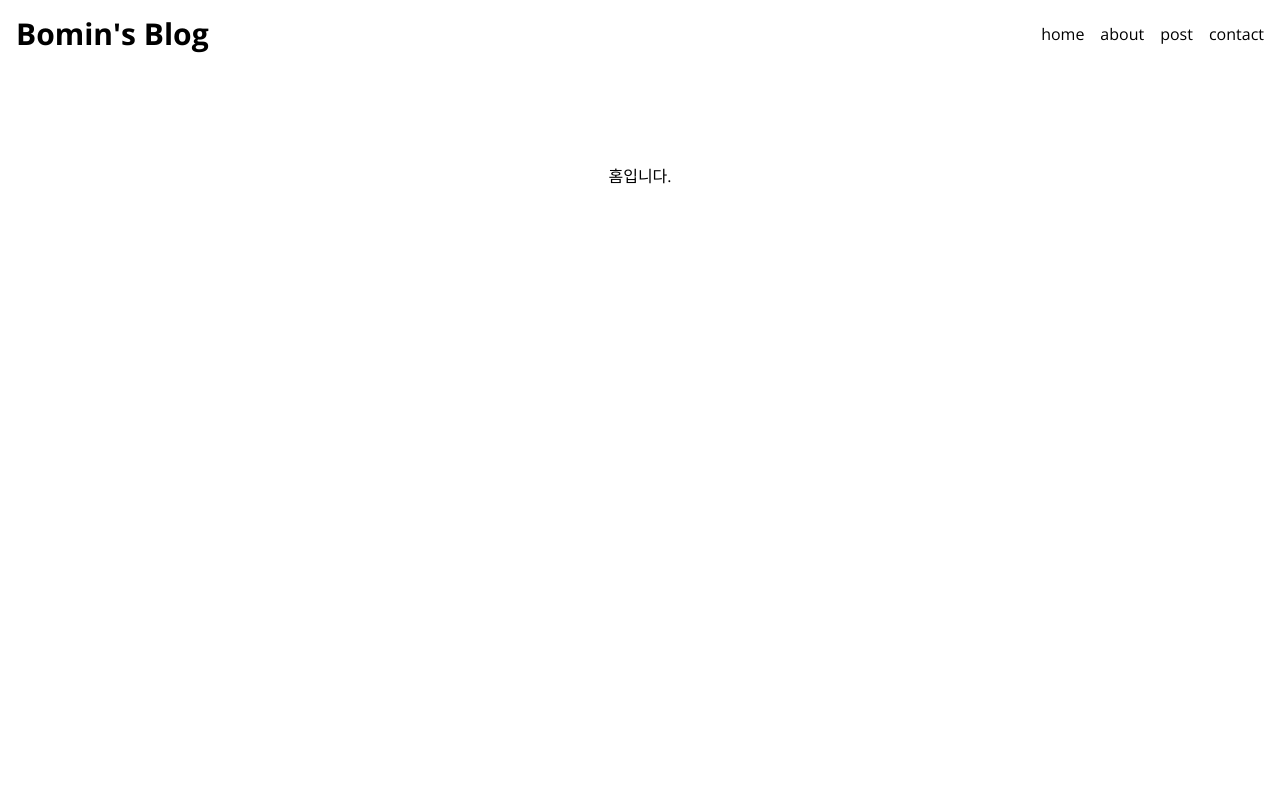
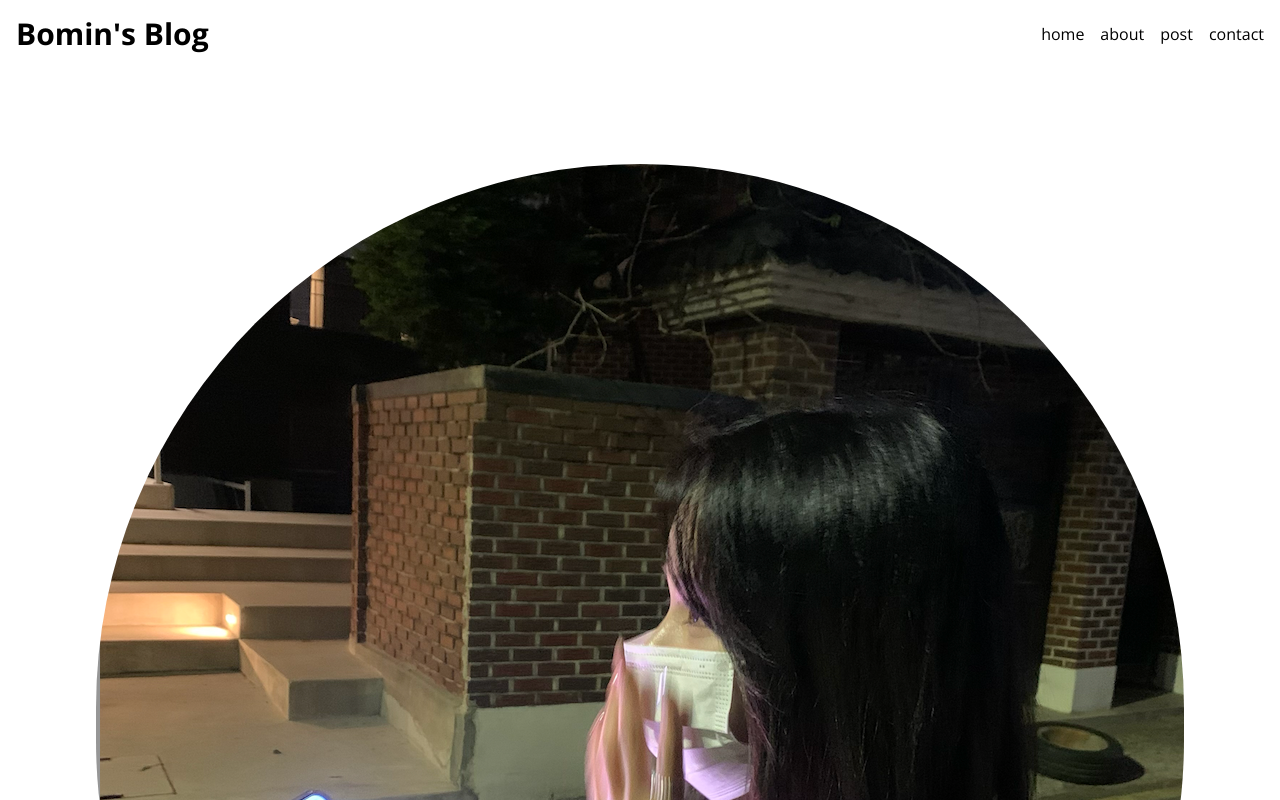
Before and after one commit to bm4656/Next-Blog, a Next.js app: page / in a window 1280 px wide. Built offline with nearby package versions, Linux system fonts and the light colour scheme.

Commit message:
feat: profile 컴포넌트

```diff
--- a/src/app/layout.tsx
+++ b/src/app/layout.tsx
@@ -1,5 +1,5 @@
-import Footer from './components/Footer';
-import Header from './components/Header';
+import Footer from '../components/Footer';
+import Header from '../components/Header';
 import './globals.css';
 import { Open_Sans } from 'next/font/google';
 
--- a/src/app/page.tsx
+++ b/src/app/page.tsx
@@ -1,8 +1,10 @@
 import Image from 'next/image';
+import Profile from '../components/Profile';
 
 export default function Home() {
   return (
     <section className='flex min-h-screen flex-col items-center justify-between p-24'>
+      <Profile />
       홈입니다.
     </section>
   );
--- /dev/null
+++ b/src/components/ContactButton.tsx
@@ -0,0 +1,14 @@
+'use client';
+import { useRouter } from 'next/navigation';
+
+export default function ContactButton() {
+  const router = useRouter();
+  return (
+    <button
+      className='bg-teal-400 text-white rounded-md p-1 text-sm font-bold'
+      onClick={() => router.push('/contact')}
+    >
+      Contact me!
+    </button>
+  );
+}
--- /dev/null
+++ b/src/components/Profile.tsx
@@ -0,0 +1,16 @@
+import Image from 'next/image';
+import profileImage from '/public/image/profileImage.png';
+import Link from 'next/link';
+import ContactButton from './ContactButton';
+
+export default function Profile() {
+  return (
+    <article className='flex flex-col justify-center items-center gap-1'>
+      <Image src={profileImage} alt='profile image' className='rounded-full' />
+      <h2 className='text-xl font-bold'>{"Hi, Im' Bomin"}</h2>
+      <p>Frontend Enginner</p>
+      <p>나에 대한 간단한 소개</p>
+      <ContactButton />
+    </article>
+  );
+}
```
Also changed, not shown: public/image/profileImage.png (added), src/components/Footer.tsx (renamed from src/app/components/Footer.tsx), src/components/Header.tsx (renamed from src/app/components/Header.tsx).
